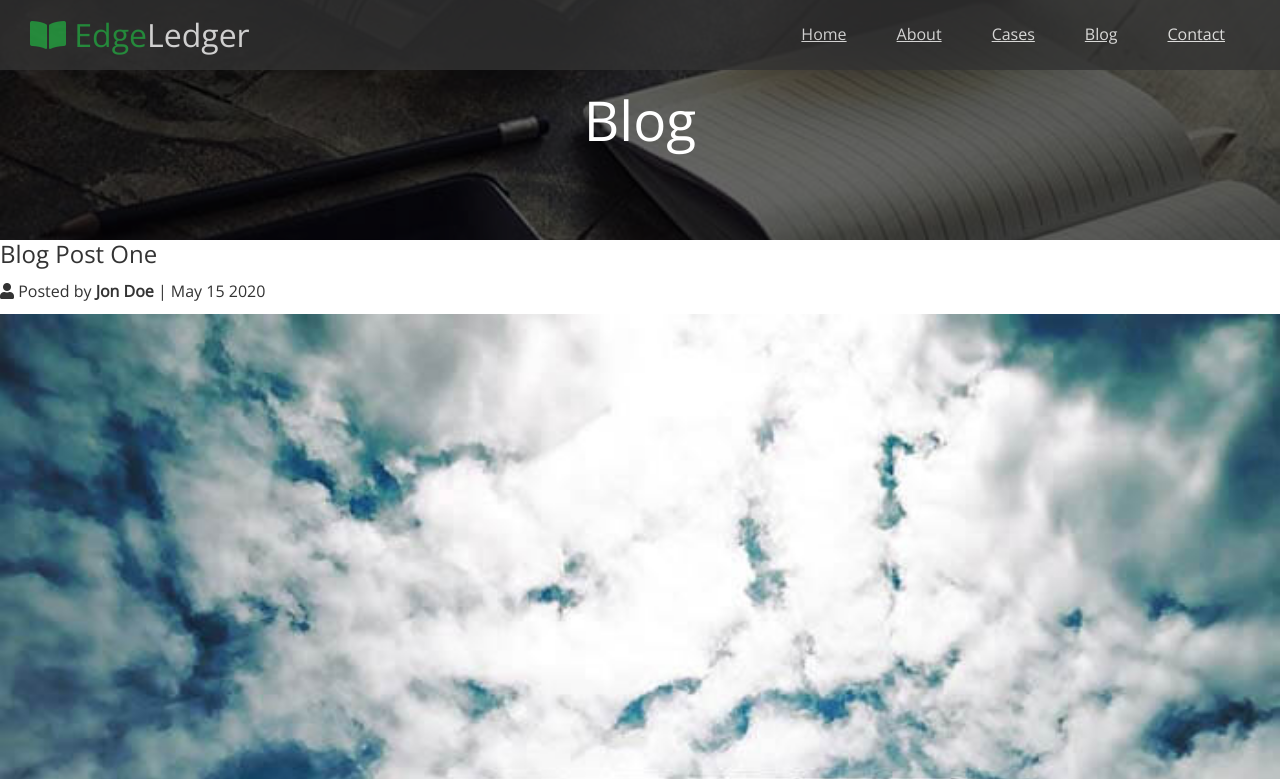
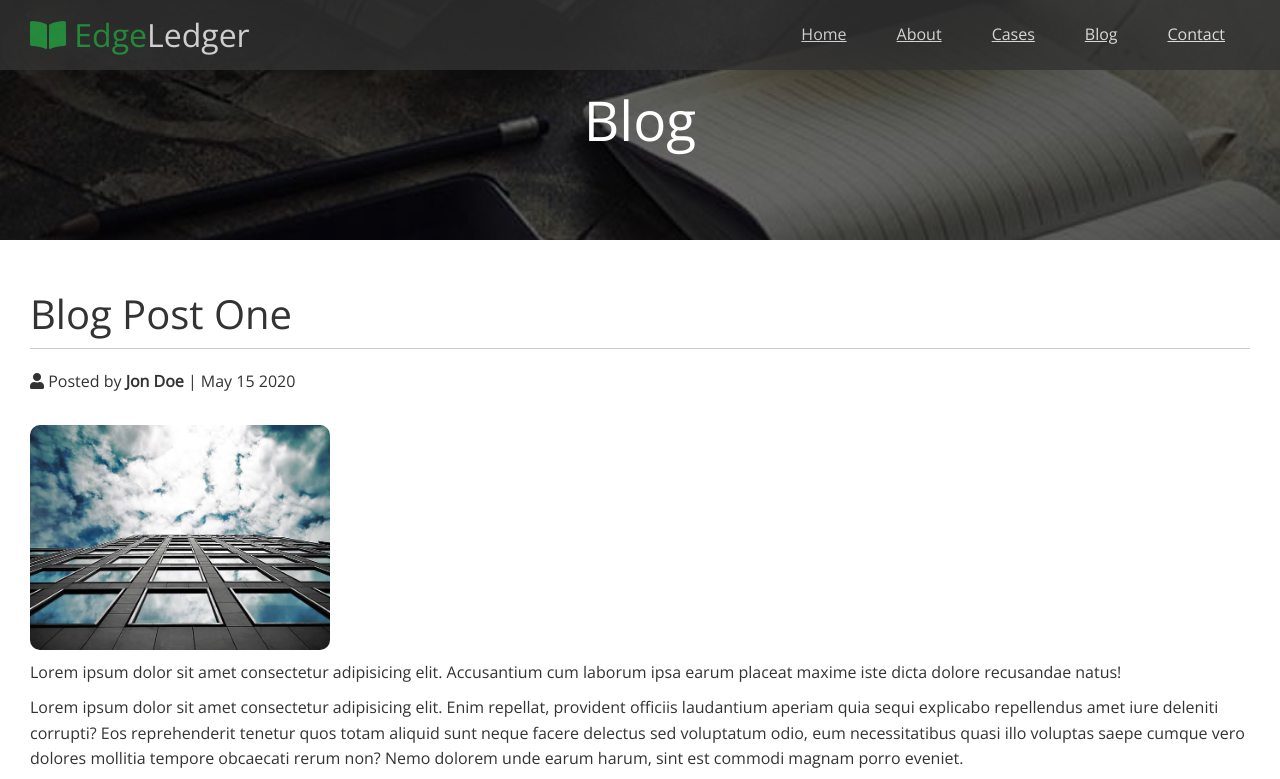
Before and after one commit to lawlawson/EdgeLedger-Website, a plain HTML site: page post.html in a window 1280 px wide. Shown: the top 779 px of the page. Drawn offline with nearby package versions, Linux system fonts and the light colour scheme.

Commit message:
Styled blog post page

```diff
--- a/css/style.css
+++ b/css/style.css
@@ -175,6 +175,29 @@ img {
   margin-top: 20px;
 }
 
+/* Post */
+.post {
+  padding: 50px 30px;
+}
+
+.post h2 {
+  font-size: 40px;
+  margin-bottom: 20px;
+  padding-bottom: 10px;
+  border-bottom: #ccc solid 1px;
+}
+
+.post .meta {
+  margin-bottom: 30px;
+}
+
+.post img {
+  width: 300px;
+  border-radius: 10px;
+  display: block;
+  /* margin: 0 auto 30px; */
+}
+
 /* Footer */
 .footer {
   display: flex;
```
